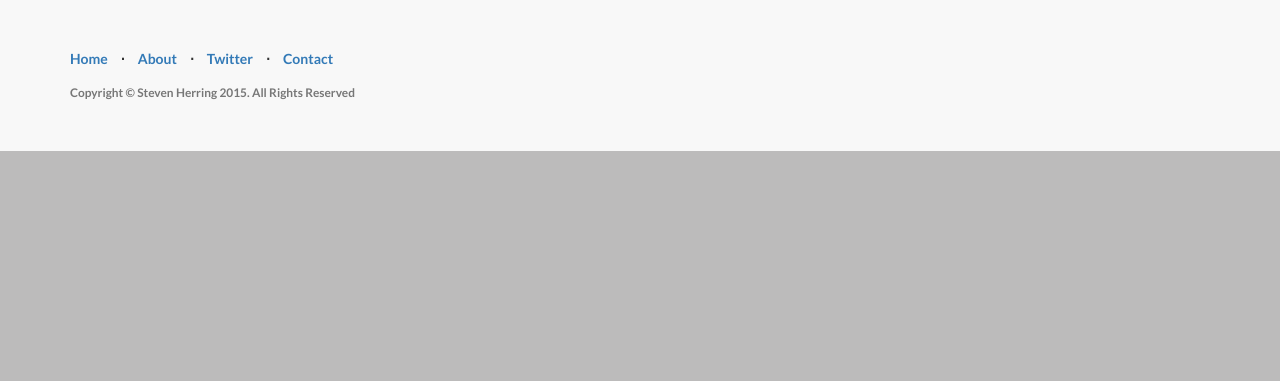
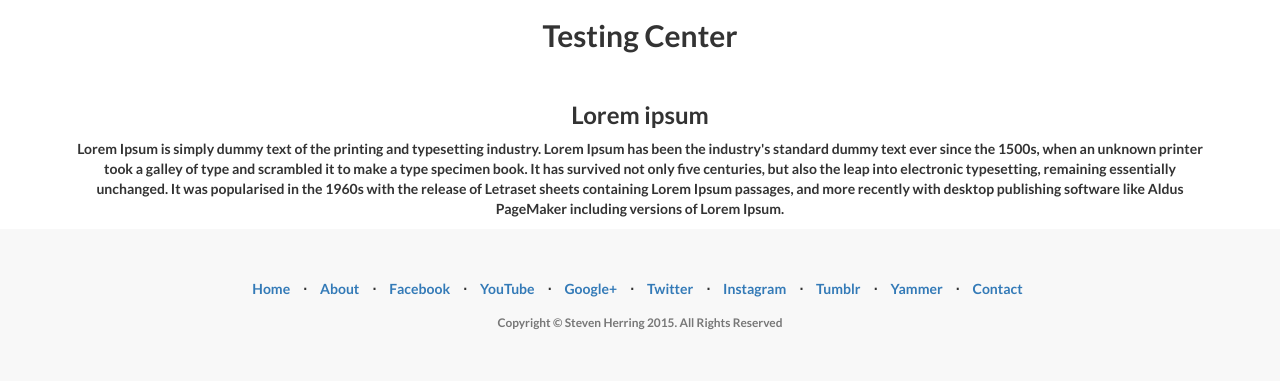
Before and after one commit to stevenmherring/Frey_Hall_Testing_Center, a PHP site: page / in a window 1280 px wide. Shown: the part 778-1159 px from the top of the page. Before the commit the page ends 929 px from the top, so only its background shows below. Run offline with PHP 8.4, Linux system fonts and the light colour scheme.

Commit message:
some minor changes, content additions, link functionality

```diff
--- a/css/landing-page.css
+++ b/css/landing-page.css
@@ -1,8 +1,3 @@
-/*!
- * Start Bootstrap - Landing Page Bootstrap Theme (http://startbootstrap.com)
- * Code licensed under the Apache License v2.0.
- * For details, see http://www.apache.org/licenses/LICENSE-2.0.
- */
 
 body,
 html {
@@ -34,7 +29,7 @@ h6 {
     padding-top: 50px; /* If you're making other pages, make sure there is 50px of padding to make sure the navbar doesn't overlap content! */
     padding-bottom: 50px;
     text-align: center;
-    color: #AC1301;
+    color: #F8F8F8;
     background: url(../img/intro-bg.jpg) no-repeat center center;
     background-size: cover;
     opacity: .7;
--- a/index.html
+++ b/index.html
@@ -1,6 +1,12 @@
 <!DOCTYPE html>
 <html lang="en">
-
+<!--HTML Design using Bootstrap for most of the heavy lifting. - Steven Herring
+For CSE 308: Scott Stoller
+Team:
+Chris Ryan
+Steven Herring
+Steven Chin
+Shi Lin Lu -->
 <head>
 
     <meta charset="utf-8">
@@ -10,23 +16,13 @@
     <meta name="author" content="">
 
     <title>Frey Hall Testing Center at Stony Brook University</title>
-
     <!-- Bootstrap Core CSS -->
     <link href="css/bootstrap.min.css" rel="stylesheet">
-
     <!-- Custom CSS -->
     <link href="css/landing-page.css" rel="stylesheet">
-
     <!-- Custom Fonts -->
     <link href="font-awesome/css/font-awesome.min.css" rel="stylesheet" type="text/css">
     <link href="http://fonts.googleapis.com/css?family=Lato:300,400,700,300italic,400italic,700italic" rel="stylesheet" type="text/css">
-
-    <!-- HTML5 Shim and Respond.js IE8 support of HTML5 elements and media queries -->
-    <!-- WARNING: Respond.js doesn't work if you view the page via file:// -->
-    <!--[if lt IE 9]>
-        <script src="https://oss.maxcdn.com/libs/html5shiv/3.7.0/html5shiv.js"></script>
-        <script src="https://oss.maxcdn.com/libs/respond.js/1.4.2/respond.min.js"></script>
-    <![endif]-->
 
 </head>
 
@@ -47,11 +43,20 @@
                   <img class="logo img-responsive" src="img/logo.jpg" alt="" style="max-width:250px; margin-top: -13px;">
                 </a>
             </div>
-            <!-- Collect the nav links, forms, and other content for toggling -->
+            <!-- nav links, forms, and other content for toggling -->
             <div class="collapse navbar-collapse" id="bs-example-navbar-collapse-1">
                 <ul class="nav navbar-nav navbar-right">
                     <li>
                         <a href="#home">Home</a>
+                    </li>
+                    <li>
+                        <a href="#">Student</a>
+                    </li>
+                    <li>
+                        <a href="#">Faculty</a>
+                    </li>
+                    <li>
+                        <a href="#admintest">Admin</a>
                     </li>
                     <li>
                         <a href="#contact">Contact</a>
@@ -80,7 +85,7 @@
                                 <a href="#login" class="btn btn-default btn-lg" data-toggle="modal"><i class="fa fa-sign-in fa-fw"></i> <span class="network-name">Login</span></a>
                             </li>
                             <li>
-                                <a href="#admin" class="btn btn-danger btn-lg"><i class="fa fa-lock fa-fw"></i> <span class="network-name">Admin</span></a>
+                                <a href="#admin" class="btn btn-danger btn-lg" data-toggle="modal"><i class="fa fa-lock fa-fw"></i> <span class="network-name">Admin</span></a>
                             </li>
                         </ul>
                     </div>
@@ -94,6 +99,23 @@
     <!-- /.intro-header -->
 
     <!-- Page Content -->
+    <section id="content-1">
+      <div class="container">
+        <div class="row section-header">
+          <div class="col-lg-12 text-center">
+            <h2 class="section-heading section-themeable">Testing Center</h2>
+          </div>
+         </div>
+         <div class="row">
+           <div class="col-sm-12 col-lg-12 text-center">
+             <div class="introduction section-introduction section-themeable">
+               <h3><p><strong>Lorem ipsum</strong></p></h3>
+               <p>Lorem Ipsum is simply dummy text of the printing and typesetting industry. Lorem Ipsum has been the industry's standard dummy text ever since the 1500s, when an unknown printer took a galley of type and scrambled it to make a type specimen book. It has survived not only five centuries, but also the leap into electronic typesetting, remaining essentially unchanged. It was popularised in the 1960s with the release of Letraset sheets containing Lorem Ipsum passages, and more recently with desktop publishing software like Aldus PageMaker including versions of Lorem Ipsum.</p>
+            </div>
+          </div>
+        </div>
+      </div>
+    </section>
 
     <!-- /.banner -->
 
@@ -102,7 +124,7 @@
         <div class="container">
             <div class="row">
                 <div class="col-lg-12">
-                    <ul class="list-inline">
+                    <ul class="list-inline text-center">
                         <li>
                             <a href="#">Home</a>
                         </li>
@@ -112,18 +134,46 @@
                         </li>
                         <li class="footer-menu-divider">&sdot;</li>
                         <li>
-                            <a href="#social">Twitter</a>
+                            <a href="https://www.facebook.com/sbudoit">Facebook</a>
+                        </li>
+                        <li class="footer-menu-divider">&sdot;</li>
+                        <li>
+                            <a href="http://www.youtube.com/channel/UCbOzIblxmg-Ing9NSEms8Tw">YouTube</a>
+                        </li>
+                        <li class="footer-menu-divider">&sdot;</li>
+                        <li>
+                            <a href="https://plus.google.com/u/0/102779299295288343882/posts">Google+</a>
+                        </li>
+                        <li class="footer-menu-divider">&sdot;</li>
+                        <li>
+                            <a href="https://twitter.com/sbudoit">Twitter</a>
+                        </li>
+                        <li class="footer-menu-divider">&sdot;</li>
+                        <li>
+                            <a href="http://instagram.com/sbudoit">Instagram</a>
+                        </li>
+                        <li class="footer-menu-divider">&sdot;</li>
+                        <li>
+                            <a href="http://sbudoit.tumblr.com/">Tumblr</a>
+                        </li>
+                        <li class="footer-menu-divider">&sdot;</li>
+                        <li>
+                            <a href="https://www.yammer.com/stonybrook.edu/">Yammer</a>
                         </li>
                         <li class="footer-menu-divider">&sdot;</li>
                         <li>
                             <a href="#social">Contact</a>
                         </li>
                     </ul>
-                    <p class="copyright text-muted small">Copyright &copy; Steven Herring 2015. All Rights Reserved</p>
+                    <p class="copyright text-muted small text-center">Copyright &copy; Steven Herring 2015. All Rights Reserved</p>
                 </div>
             </div>
         </div>
     </footer>
+
+    <!-- Dyanmic Items --->
+
+
     <!--login modal-->
     <div id="login" class="modal fade" tabindex="-1" role="dialog">
       <div class="modal-dialog">
@@ -153,11 +203,45 @@
       </div>
       </div>
     </div>
+
+    <!--admin modal-->
+    <div id="admin" class="modal fade" tabindex="-1" role="dialog">
+      <div class="modal-dialog">
+      <div class="modal-content">
+          <div class="modal-header">
+              <button type="button" class="close" data-dismiss="modal" aria-hidden="true">×</button>
+              <h1 class="text-center">DoIT - Single Sign On - Admins</h1>
+          </div>
+          <div class="modal-body">
+              <form class="form col-md-12 center-block">
+                <div class="form-group">
+                  <input type="text" class="form-control input-lg" placeholder="Netid">
+                </div>
+                <div class="form-group">
+                  <input type="password" class="form-control input-lg" placeholder="Password">
+                </div>
+                <div class="form-group">
+                  <button class="btn btn-danger btn-lg btn-block">Sign In</button>
+                </div>
+              </form>
+          </div>
+          <div class="modal-footer">
+              <div class="col-md-12">
+              <button class="btn" data-dismiss="modal" aria-hidden="true">Cancel</button>
+          </div>
+          </div>
+      </div>
+      </div>
+    </div>
+
     <!-- jQuery -->
     <script src="js/jquery.js"></script>
 
     <!-- Bootstrap Core JavaScript -->
     <script src="js/bootstrap.min.js"></script>
+    <script type="text/javascript">
+
+    </script>
 
 </body>
 
--- /dev/null
+++ b/js/custom.js
@@ -0,0 +1 @@
+$('#faculty').popover(options)
```
